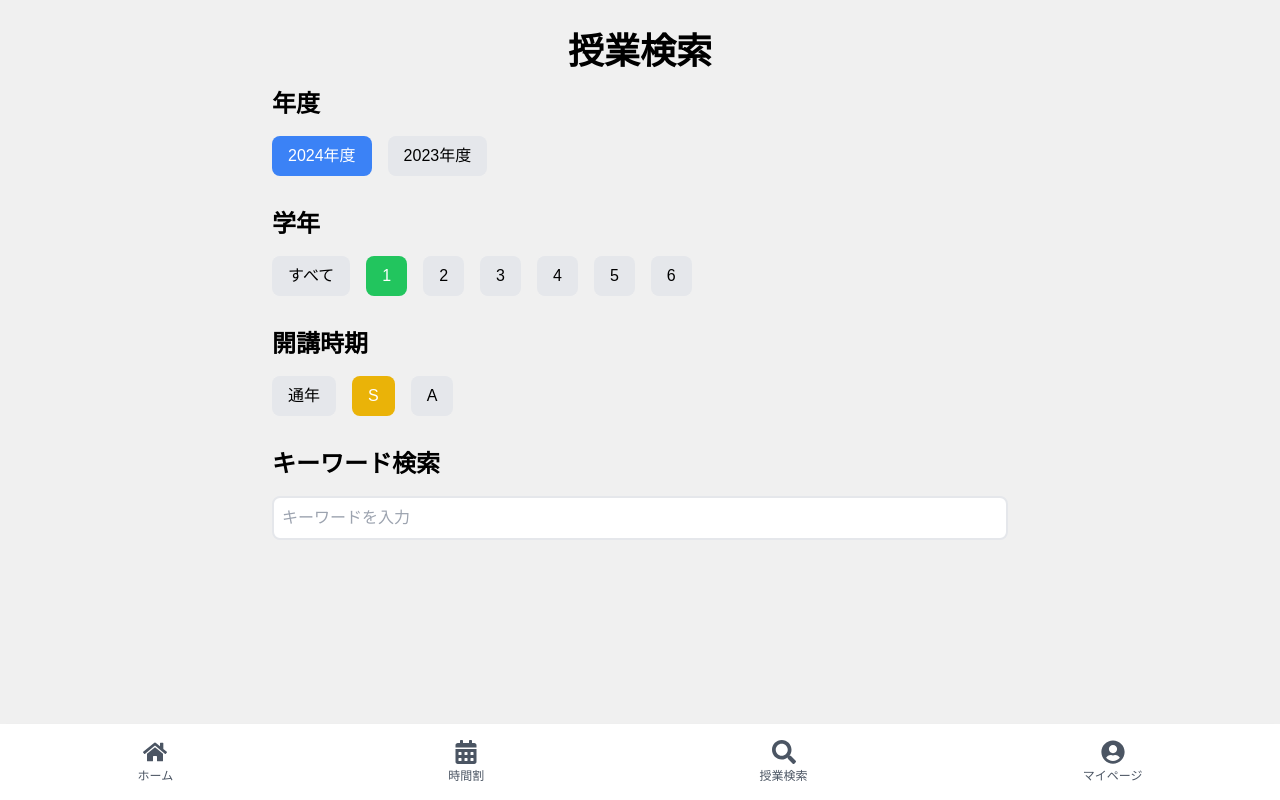
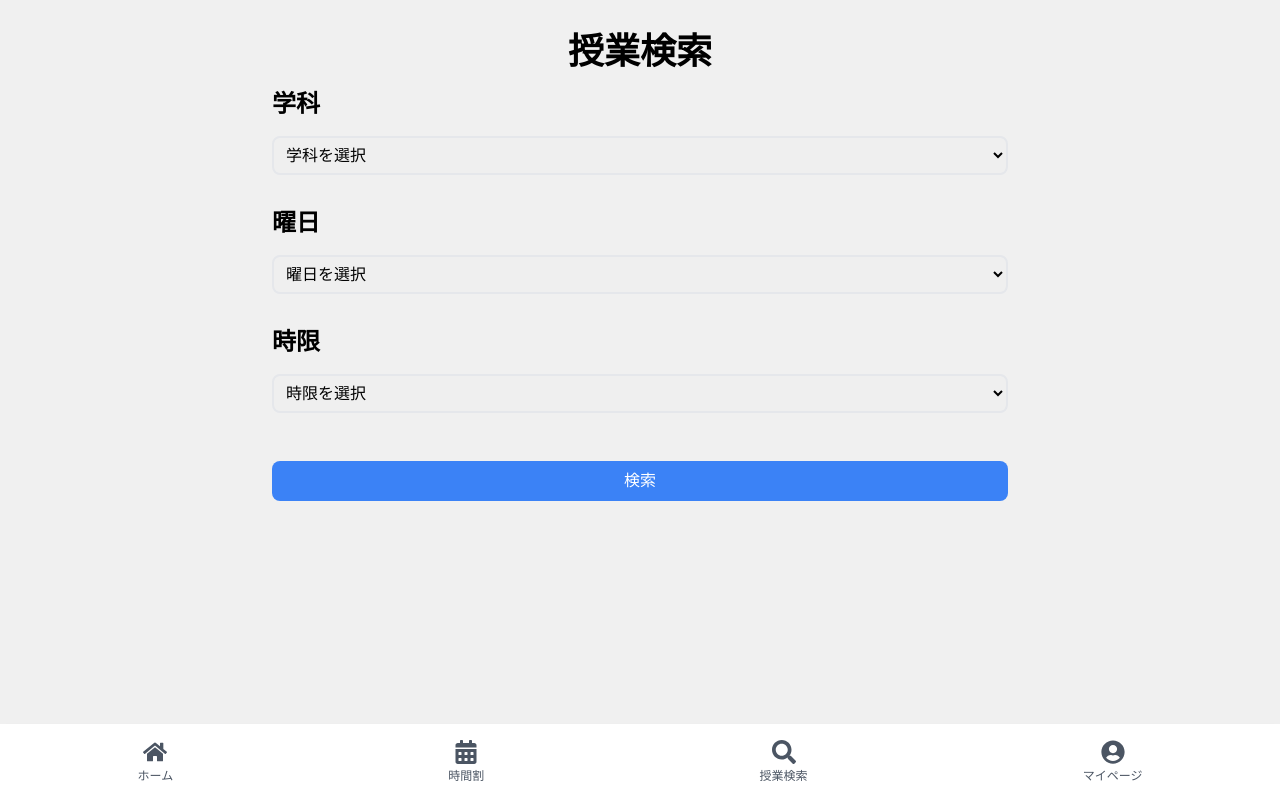
Before and after one commit to Yokomi422/uni-timetable, a Next.js app in the folder frontend/: page /search in a window 1280 px wide. Built offline with nearby package versions, Linux system fonts and the light colour scheme.

Commit message:
検索欄から検索できるようにした

```diff
--- a/frontend/src/app/search/page.tsx
+++ b/frontend/src/app/search/page.tsx
@@ -2,97 +2,102 @@
 import React, { useState } from 'react';
 
 export default function Search() {
-  const [selectedYear, setSelectedYear] = useState('2024年度');
-  const [selectedGrade, setSelectedGrade] = useState('1');
-  const [selectedSemester, setSelectedSemester] = useState('S');
-  const [keyword, setKeyword] = useState('');
+  const [department, setDepartment] = useState('');
+  const [day, setDay] = useState('');
+  const [period, setPeriod] = useState('');
 
-  const handleYearChange = (year: string) => {
-    setSelectedYear(year);
+  const handleDepartmentChange = (event: { target: { value: React.SetStateAction<string>; }; }) => {
+    setDepartment(event.target.value);
   };
 
-  const handleGradeChange = (grade: string) => {
-    setSelectedGrade(grade);
+  const handleDayChange = (event: { target: { value: React.SetStateAction<string>; }; }) => {
+    setDay(event.target.value);
   };
 
-  const handleSemesterChange = (semester: string) => {
-    setSelectedSemester(semester);
+  const handlePeriodChange = (event: { target: { value: React.SetStateAction<string>; }; }) => {
+    setPeriod(event.target.value);
   };
 
-  const handleKeywordChange = (event: React.ChangeEvent<HTMLInputElement>) => {
-    setKeyword(event.target.value);
+  const searchClasses = async () => {
+    const queryParams = new URLSearchParams({
+      department,
+      day,
+      period
+    }).toString();
+
+    const url = `http://127.0.0.1:8080/search?${queryParams}`;
+
+    const response = await fetch(url, {
+      headers: {
+        'Accept': 'application/json'
+      }
+    });
+
+    if (!response.ok) {
+      throw new Error(`HTTP error! status: ${response.status}`);
+    }
+
+    const data = await response.json();
+    console.log('Response data:', data);
   };
+
+
 
   return (
     <div className="container mx-auto px-4 py-8">
       <h1 className="mb-4 text-center text-4xl font-bold">授業検索</h1>
 
       <div className="mb-8">
-        <h2 className="text-2xl font-bold">年度</h2>
-        <div className="mt-4 flex space-x-4">
-          <button
-            className={`rounded-lg px-4 py-2 ${
-              selectedYear === '2024年度' ? 'bg-blue-500 text-white' : 'bg-gray-200'
-            }`}
-            onClick={() => handleYearChange('2024年度')}
-          >
-            2024年度
-          </button>
-          <button
-            className={`rounded-lg px-4 py-2 ${
-              selectedYear === '2023年度' ? 'bg-blue-500 text-white' : 'bg-gray-200'
-            }`}
-            onClick={() => handleYearChange('2023年度')}
-          >
-            2023年度
-          </button>
-        </div>
+        <h2 className="text-2xl font-bold">学科</h2>
+        <select
+          className="mt-4 w-full rounded-lg border-2 p-2"
+          value={department}
+          onChange={handleDepartmentChange}
+        >
+          <option value="">学科を選択</option>
+          <option value="計数工学科">計数工学科</option>
+          <option value="航空宇宙工学科">航空宇宙工学科</option>
+        </select>
       </div>
 
       <div className="mb-8">
-        <h2 className="text-2xl font-bold">学年</h2>
-        <div className="mt-4 flex space-x-4">
-          {['すべて', '1', '2', '3', '4', '5', '6'].map((grade) => (
-            <button
-              key={grade}
-              className={`rounded-lg px-4 py-2 ${
-                selectedGrade === grade ? 'bg-green-500 text-white' : 'bg-gray-200'
-              }`}
-              onClick={() => handleGradeChange(grade)}
-            >
-              {grade}
-            </button>
+        <h2 className="text-2xl font-bold">曜日</h2>
+        <select
+          className="mt-4 w-full rounded-lg border-2 p-2"
+          value={day}
+          onChange={handleDayChange}
+        >
+          <option value="">曜日を選択</option>
+          {['月', '火', '水', '木', '金'].map((day) => (
+            <option key={day} value={day}>
+              {day}曜日
+            </option>
           ))}
-        </div>
+        </select>
       </div>
 
       <div className="mb-8">
-        <h2 className="text-2xl font-bold">開講時期</h2>
-        <div className="mt-4 flex space-x-4">
-          {['通年', 'S', 'A'].map((semester) => (
-            <button
-              key={semester}
-              className={`rounded-lg px-4 py-2 ${
-                selectedSemester === semester ? 'bg-yellow-500 text-white' : 'bg-gray-200'
-              }`}
-              onClick={() => handleSemesterChange(semester)}
-            >
-              {semester}
-            </button>
+        <h2 className="text-2xl font-bold">時限</h2>
+        <select
+          className="mt-4 w-full rounded-lg border-2 p-2"
+          value={period}
+          onChange={handlePeriodChange}
+        >
+          <option value="">時限を選択</option>
+          {['1', '2', '3', '4', '5', '6'].map((period) => (
+            <option key={period} value={period}>
+              {period}限
+            </option>
           ))}
-        </div>
+        </select>
       </div>
 
-      <div className="mb-8">
-        <h2 className="text-2xl font-bold">キーワード検索</h2>
-        <input
-          type="text"
-          className="mt-4 w-full rounded-lg border-2 p-2"
-          placeholder="キーワードを入力"
-          value={keyword}
-          onChange={handleKeywordChange}
-        />
-      </div>
+      <button
+        className="mt-4 w-full rounded-lg bg-blue-500 px-4 py-2 text-white"
+        onClick={searchClasses}
+      >
+        検索
+      </button>
     </div>
   );
 }
```
